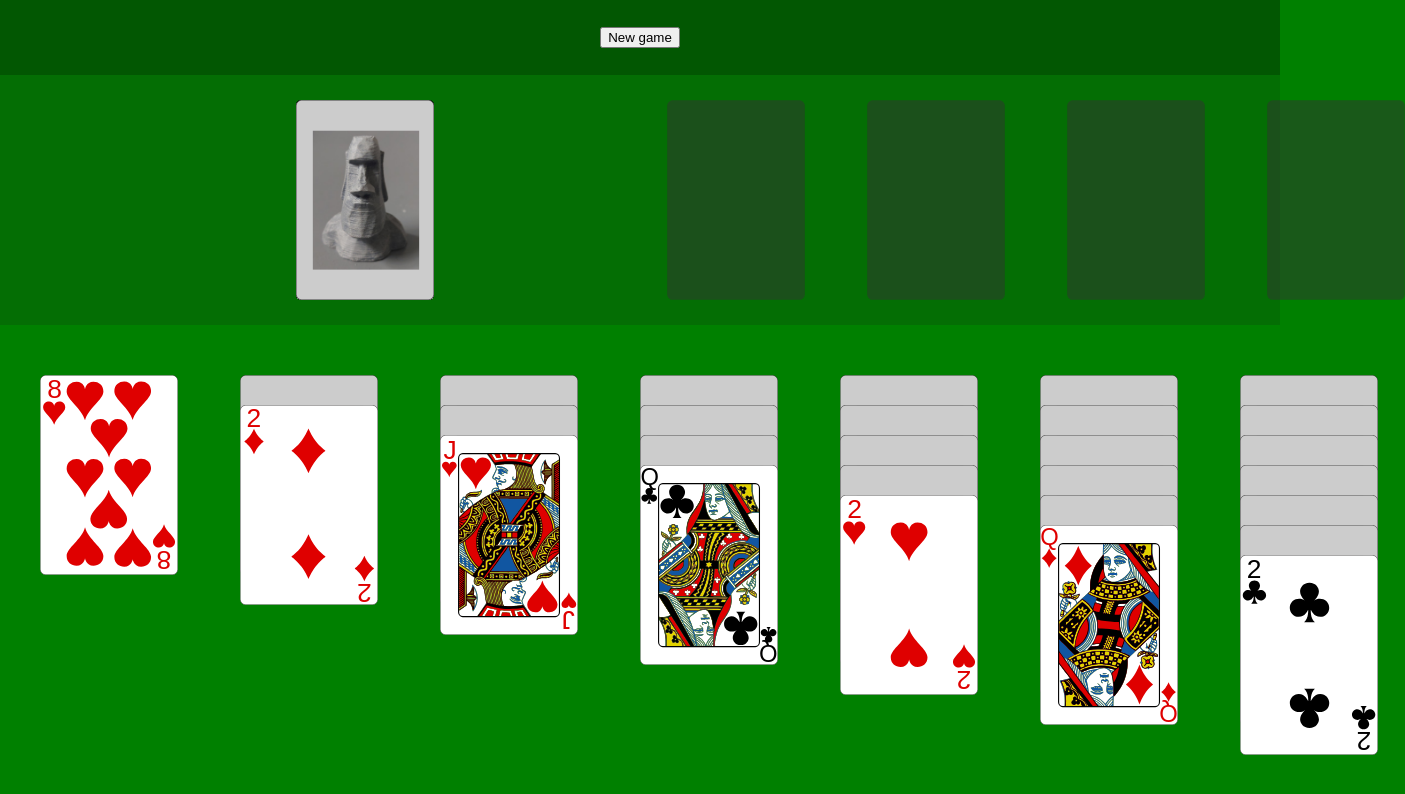
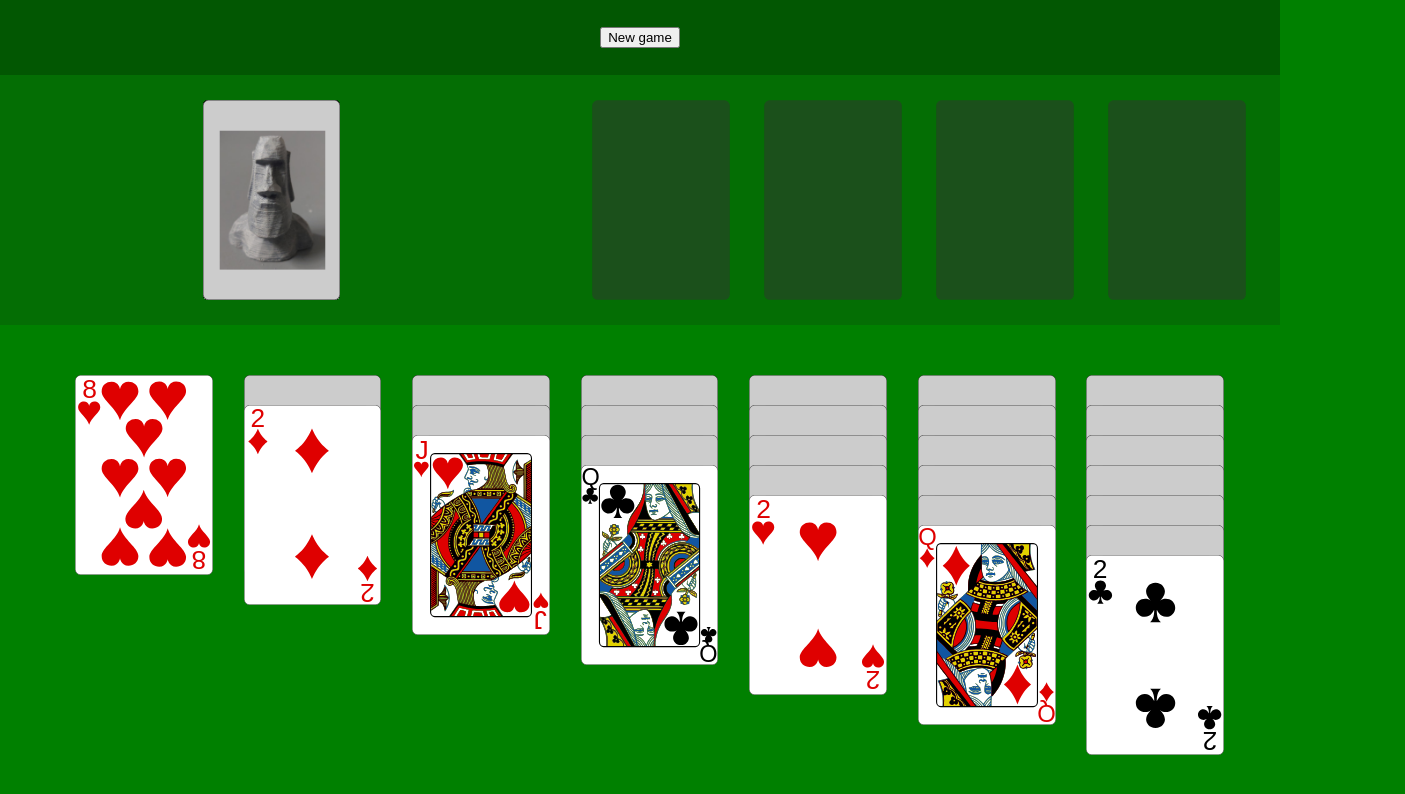
Before and after one commit to PiotrFoltyniewicz/Solitaire, a React (Vite) app: page / in a window 1280 px wide. Both pictures are taken after a click on the button "New game". Shown: the top 794 px of the page, 1405 px wide, since content can reach past the window. Built offline with nearby package versions, Linux system fonts and the light colour scheme.

Commit message:
cards display + extra stack

```diff
--- a/src/App.jsx
+++ b/src/App.jsx
@@ -7,8 +7,9 @@ import { useState } from 'react';
 
 function App() {
 
-  const [cards, setCards] = useState([[], [], [], [], [], [], [], []]);
-  const [currentCard, setCurrentCard] = useState(null)
+  const [cards, setCards] = useState([[], [], [], [], [], [], [], [], []]);
+  const [currentCard, setCurrentCard] = useState(null);
+  const [gameRuns, setGameRuns] = useState(() => false);
 
   function newGame() {
     setCards([[], [], [], [], [], [], [], []]);
@@ -32,21 +33,32 @@ function App() {
       prevCards[5].push(...outputCardsArray.splice(0, 6));
       prevCards[6].push(...outputCardsArray.splice(0, 7));
       prevCards[7].push(...outputCardsArray.splice(0, 24));
+      prevCards[8] = [];
       return prevCards;
     })
+    setGameRuns(true);
   }
 
-
-  function clickedCard() {
-
+  function showExtraCards() {
+    setCards(prevCards => {
+      const copiedCards = [...prevCards];
+      if (copiedCards[7].length === 0) {
+        copiedCards[7].push(...copiedCards[8].splice(0));
+      } else {
+        copiedCards[8].push(...copiedCards[7].splice(0, 3));
+      }
+      return copiedCards;
+    })
   }
 
   return (
     <div>
       <Menu handleClick={newGame} />
+      {gameRuns &&
+        <>
           <div className='upperPart gameArea'>
             <div className='extraBoard'>
-          <ExtraStack cards={cards[7]} />
+              <ExtraStack cards={cards[7]} shownCards={cards[8]} showExtraCards={showExtraCards} />
             </div>
             <div className='foundationBoard'>
               <FoundationStack />
@@ -64,7 +76,10 @@ function App() {
             <MainStack cards={cards[5]} />
             <MainStack cards={cards[6]} />
           </div>
+        </>
+      }
     </div>
+
   )
 }
 
--- a/src/Components/ExtraStack.jsx
+++ b/src/Components/ExtraStack.jsx
@@ -1,17 +1,53 @@
-import Card from "./Card"
+import Card from "./Card";
+import blankCard from '../assets/blank_card.svg';
 
 export default function ExtraStack(props) {
 
+  const [card1, card2, card3] = props.shownCards.slice(props.shownCards.length - 3, props.shownCards.length);
+
   return (
-    <div className='extraStack' onClick={props.showCards}>
-      {props.cards.map(card => {
+    <>
+      <div className='extraStack' onClick={props.showExtraCards}>
+        {props.cards.length > 0
+          ?
+          props.cards.map(card => {
             return <Card
               key={card.id}
               number={card.number}
               color={card.color}
               visible={false}
             />
-      })}
+          })
+          :
+          <img className='card' src={blankCard} />
+        }
       </div>
+      <div className='extraVisibleStack'>
+        {card1 &&
+          <Card
+            key={card1.id}
+            number={card1.number}
+            color={card1.color}
+            visible={true}
+            shift={{ left: 0 + 'px' }}
+          />}
+        {card2 &&
+          <Card
+            key={card2.id}
+            number={card2.number}
+            color={card2.color}
+            visible={true}
+            shift={{ left: 30 + 'px' }}
+          />}
+        {card3 &&
+          <Card
+            key={card3.id}
+            number={card3.number}
+            color={card3.color}
+            visible={true}
+            shift={{ left: 60 + 'px' }}
+          />}
+      </div>
+    </>
   )
 }
--- a/src/index.css
+++ b/src/index.css
@@ -29,9 +29,10 @@ body{
 
 .extraBoard{
     display: flex;
-    justify-content: space-around;
+    justify-content: center;
     width: 40%;
     padding-left: 50px;
+    gap: 50px;
 }
 
 .foundationBoard{
@@ -43,7 +44,7 @@ body{
 }
 
 .foundationStack{
-    margin: 0 100px;
+    margin: 0 25px;
     position: relative;
     display: flex;
     flex-direction: column;
@@ -53,16 +54,19 @@ body{
     position: absolute;
 }
 
-
 .mainBoard{
     display: flex;
     padding: 50px;
     justify-content: center;
 }
 
+.mainStack, .extraStack, .foundationStack{
+    width: 137px;
+}
+
 .mainStack{
     position: relative;
-    margin: 0 100px;
+    margin: 0 25px;
     display: flex;
     flex-direction: column;
 }
@@ -79,6 +83,11 @@ body{
     position: absolute;
 }
 
-.clickedCard{
+.card:hover{
+    border: 2px black solid;
+    border-radius: 7px;
+}
+
+.chosenCard{
     border: 2px solid yellow;
 }
```
Also changed, not shown: src/Components/FoundationBoard.jsx (deleted, +0 -13 lines). Lines whose indentation alone changed are shown as unchanged.
